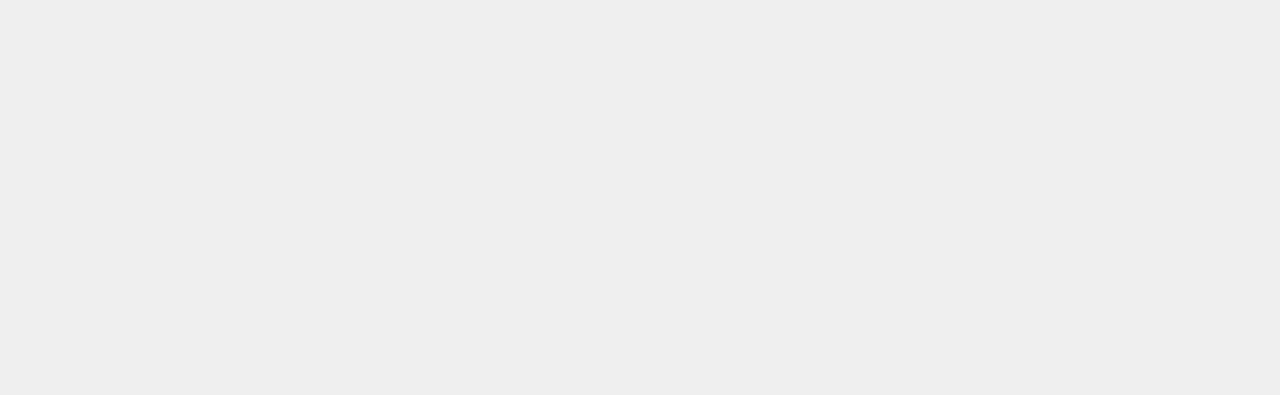
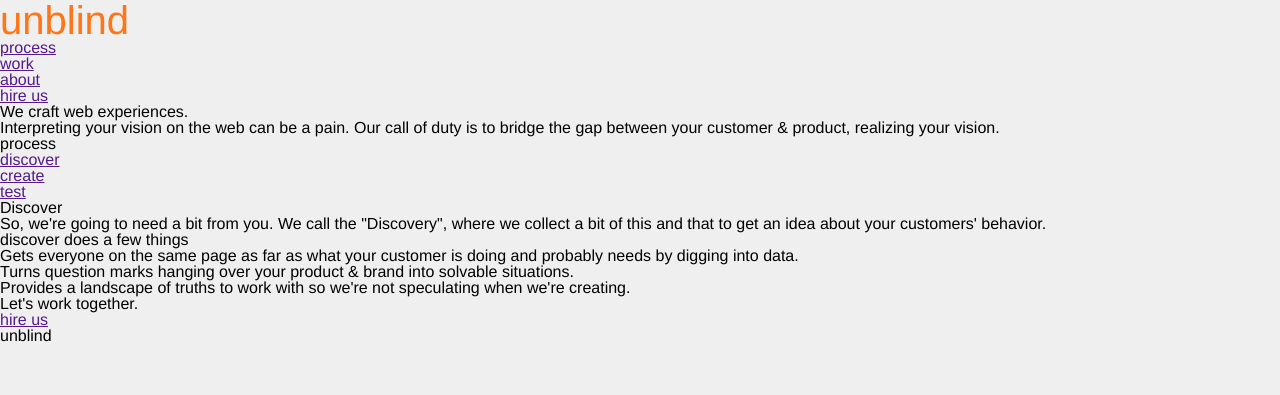
Before and after one commit to Daywalk3r/daywalk3r.github.com, a website: page projects/unblind/index.html in a window 1280 px wide. Drawn offline with nearby package versions, Linux system fonts and the light colour scheme.

Commit message:
unblind markup added

```diff
--- a/less/projects/unblind.less
+++ b/less/projects/unblind.less
@@ -1,5 +1,2 @@
 // Import the reset.less file
 @import "../boilerplate/reset.less";
-
-
-// Unblind styles go here
--- a/projects/unblind/index.html
+++ b/projects/unblind/index.html
@@ -18,8 +18,70 @@
 	<![endif]-->
 </head>
 	<body>
-
-		<!-- Unblind HTML goes here -->
-
+		<div class='site-wrap'>
+			<header>
+				<nav role='navigation'>
+					<h1>un<b>blind</b></h1>
+					<div class='list-wrap'>
+						<ul class='nav-list'>
+							<li class='nav-item'><a href=''>process</a>
+							</li><li class='nav-item'><a href=''>work</a>
+							</li><li class='nav-item'><a href=''>about</a>
+							</li><li class='nav-item'><a href=''>hire us</a>
+							</li>
+						</ul>
+					</div>
+				</nav>
+				<!--end nav-->
+				<div class='mission'>
+					<h2 class='mission-heading'>We craft web experiences.</h2>
+					<p class='statement'>Interpreting your vision on the web can be a pain. Our call of duty is to bridge the gap between your customer &amp; product, realizing your vision.</p>
+				</div>
+			</header>
+			<!--end header-->
+			<div class='main'>
+				<div class='process'><h3>process</h3></div>
+				<div class='main-list-wrap'>
+					<ul class='main-list'>
+						<li class='main-item'><img src=''><a href=''>discover</a>
+						</li><li class='main-item'><img src=''><a href=''>create</a>
+						</li><li class='main-item'><img src=''><a href=''>test</a>
+						</li>
+					</ul>
+				</div>
+				<div class='discover-wrap'>
+					<h2 class='discover'>Discover</h2>
+					<p>So, we're going to need a bit from you. We call the &quot;Discovery&quot;, where we collect a bit of this and that to get an idea about your customers' behavior.</p>
+				</div>
+				<div class='discover-list-wrap'>
+					<h3 class='discover-title'>discover does a few things</h3>
+					<ul class-'discover-list'>
+						<li class='discover-item'>Gets everyone on the same page as far as what your customer is doing and probably needs by digging into data.
+						</li>
+						<li class='discover-item'>Turns question marks hanging over your product &amp; brand into solvable situations.
+						</li>
+						<li class='discover-item'>Provides a landscape of truths to work with so we're not speculating when we're creating.
+						</li>
+					</ul>
+				</div>
+			</div>
+			<!--end div.main-->
+			<footer>
+				<div class='hire-wrap'>
+					<h2 class='work-together'>Let&apos;s work together.</h2>
+					<a class='hire' href=''>hire us</a>
+				</div>
+				<div class='share'>
+					<h3 class='last-blind'>un<b>blind</b></h3>
+					<ul class='share-links'>
+						<li><img src=''>
+						</li><li><img src=''>
+						</li><li><img src=''>
+						</li>
+					</ul>
+				</div>
+			</footer>
+		</div>
+		<!--end div.site-wrap-->
 	</body>
 </html>
```
